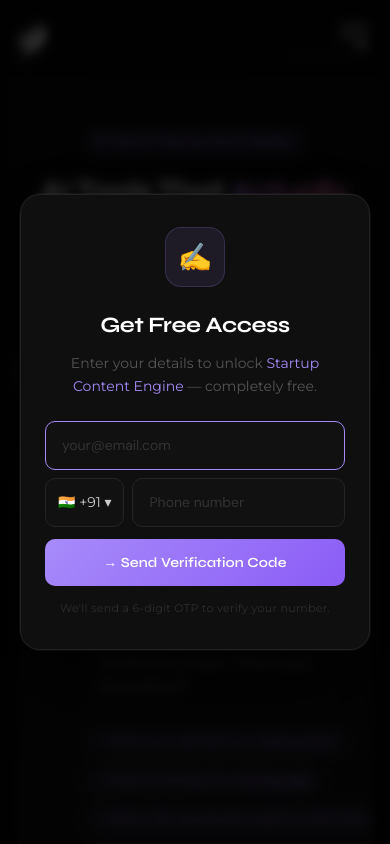
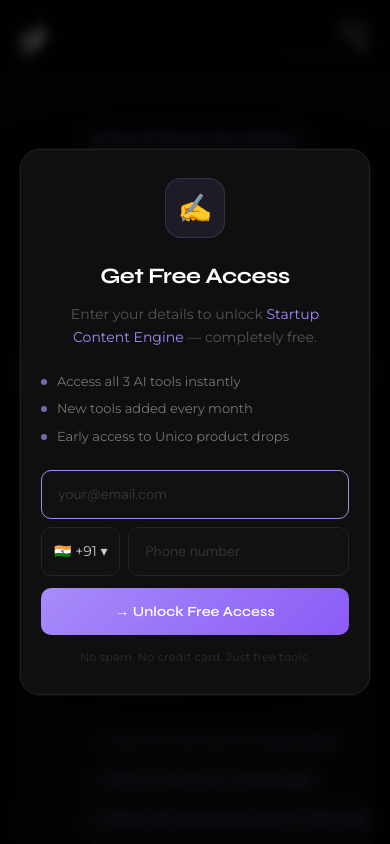
Before and after one commit to Unicostudios/UnicoLatest, a Next.js app: page /tools in a window 390 px wide. Shown: the top 844 px of the page. Built offline with nearby package versions, Linux system fonts and the light colour scheme.

Commit message:
Refactor country selection and OTP handling
Refactor country selection and OTP handling logic. Removed OTP input and related state management, and updated submission flow to directly handle email and phone verification.

```diff
--- a/src/app/tools/page.jsx
+++ b/src/app/tools/page.jsx
@@ -1,34 +1,5 @@
 "use client";
 import { useState, useRef, useEffect } from "react";
-
-const COUNTRIES = [
-  { code: "+91", name: "India", flag: "🇮🇳", country: "India" },
-  { code: "+1", name: "USA/Canada", flag: "🇺🇸", country: "United States" },
-  { code: "+44", name: "UK", flag: "🇬🇧", country: "United Kingdom" },
-  { code: "+61", name: "Australia", flag: "🇦🇺", country: "Australia" },
-  { code: "+971", name: "UAE", flag: "🇦🇪", country: "UAE" },
-  { code: "+65", name: "Singapore", flag: "🇸🇬", country: "Singapore" },
-  { code: "+60", name: "Malaysia", flag: "🇲🇾", country: "Malaysia" },
-  { code: "+49", name: "Germany", flag: "🇩🇪", country: "Germany" },
-  { code: "+33", name: "France", flag: "🇫🇷", country: "France" },
-  { code: "+81", name: "Japan", flag: "🇯🇵", country: "Japan" },
-  { code: "+82", name: "South Korea", flag: "🇰🇷", country: "South Korea" },
-  { code: "+55", name: "Brazil", flag: "🇧🇷", country: "Brazil" },
-  { code: "+52", name: "Mexico", flag: "🇲🇽", country: "Mexico" },
-  { code: "+27", name: "South Africa", flag: "🇿🇦", country: "South Africa" },
-  { code: "+234", name: "Nigeria", flag: "🇳🇬", country: "Nigeria" },
-  { code: "+20", name: "Egypt", flag: "🇪🇬", country: "Egypt" },
-  { code: "+966", name: "Saudi Arabia", flag: "🇸🇦", country: "Saudi Arabia" },
-  { code: "+90", name: "Turkey", flag: "🇹🇷", country: "Turkey" },
-  { code: "+7", name: "Russia", flag: "🇷🇺", country: "Russia" },
-  { code: "+86", name: "China", flag: "🇨🇳", country: "China" },
-  { code: "+62", name: "Indonesia", flag: "🇮🇩", country: "Indonesia" },
-  { code: "+63", name: "Philippines", flag: "🇵🇭", country: "Philippines" },
-  { code: "+92", name: "Pakistan", flag: "🇵🇰", country: "Pakistan" },
-  { code: "+880", name: "Bangladesh", flag: "🇧🇩", country: "Bangladesh" },
-  { code: "+94", name: "Sri Lanka", flag: "🇱🇰", country: "Sri Lanka" },
-  { code: "+977", name: "Nepal", flag: "🇳🇵", country: "Nepal" },
-];
 
 const TOOLS = {
   content: {
@@ -90,6 +61,30 @@
   },
 };
 
+const COUNTRIES = [
+  { code: "+91", name: "India", flag: "🇮🇳", country: "India" },
+  { code: "+1", name: "USA/Canada", flag: "🇺🇸", country: "United States" },
+  { code: "+44", name: "UK", flag: "🇬🇧", country: "United Kingdom" },
+  { code: "+61", name: "Australia", flag: "🇦🇺", country: "Australia" },
+  { code: "+971", name: "UAE", flag: "🇦🇪", country: "UAE" },
+  { code: "+65", name: "Singapore", flag: "🇸🇬", country: "Singapore" },
+  { code: "+60", name: "Malaysia", flag: "🇲🇾", country: "Malaysia" },
+  { code: "+49", name: "Germany", flag: "🇩🇪", country: "Germany" },
+  { code: "+33", name: "France", flag: "🇫🇷", country: "France" },
+  { code: "+81", name: "Japan", flag: "🇯🇵", country: "Japan" },
+  { code: "+55", name: "Brazil", flag: "🇧🇷", country: "Brazil" },
+  { code: "+52", name: "Mexico", flag: "🇲🇽", country: "Mexico" },
+  { code: "+27", name: "South Africa", flag: "🇿🇦", country: "South Africa" },
+  { code: "+234", name: "Nigeria", flag: "🇳🇬", country: "Nigeria" },
+  { code: "+966", name: "Saudi Arabia", flag: "🇸🇦", country: "Saudi Arabia" },
+  { code: "+62", name: "Indonesia", flag: "🇮🇩", country: "Indonesia" },
+  { code: "+63", name: "Philippines", flag: "🇵🇭", country: "Philippines" },
+  { code: "+92", name: "Pakistan", flag: "🇵🇰", country: "Pakistan" },
+  { code: "+880", name: "Bangladesh", flag: "🇧🇩", country: "Bangladesh" },
+  { code: "+94", name: "Sri Lanka", flag: "🇱🇰", country: "Sri Lanka" },
+  { code: "+977", name: "Nepal", flag: "🇳🇵", country: "Nepal" },
+];
+
 function isValidEmail(email) {
   return /^[a-zA-Z0-9._%+-]+@[a-zA-Z0-9.-]+\.[a-zA-Z]{2,}$/.test(email);
 }
@@ -104,15 +99,11 @@
   const [emailInput, setEmailInput] = useState("");
   const [selectedCountry, setSelectedCountry] = useState(COUNTRIES[0]);
   const [phoneInput, setPhoneInput] = useState("");
-  const [otpInput, setOtpInput] = useState("");
-  const [otpToken, setOtpToken] = useState("");
   const [emailError, setEmailError] = useState("");
   const [phoneError, setPhoneError] = useState("");
-  const [otpError, setOtpError] = useState("");
   const [showGate, setShowGate] = useState(true);
-  const [gateStep, setGateStep] = useState("details");
+  const [gateSuccess, setGateSuccess] = useState(false);
   const [submitting, setSubmitting] = useState(false);
-  const [resendTimer, setResendTimer] = useState(0);
   const [showUpgrade, setShowUpgrade] = useState(false);
   const [demoCompleted, setDemoCompleted] = useState(false);
   const [showCountryDropdown, setShowCountryDropdown] = useState(false);
@@ -143,19 +134,11 @@
     messagesEndRef.current?.scrollIntoView({ behavior: "smooth" });
   }, [messages, loading]);
 
-  useEffect(() => {
-    if (resendTimer > 0) {
-      const timer = setTimeout(() => setResendTimer(resendTimer - 1), 1000);
-      return () => clearTimeout(timer);
-    }
-  }, [resendTimer]);
-
   const tool = TOOLS[currentTool];
   const currentUses = uses[currentTool];
   const currentLimit = tool.limit;
-  const fullPhone = `${selectedCountry.code}${phoneInput}`;
 
-  const handleSendOTP = async () => {
+  const handleSubmit = async () => {
     setEmailError("");
     setPhoneError("");
     let valid = true;
@@ -166,43 +149,12 @@
     if (!valid) return;
     setSubmitting(true);
     try {
-      const res = await fetch("/api/otp", {
-        method: "POST",
-        headers: { "Content-Type": "application/json" },
-        body: JSON.stringify({ action: "send", phone: fullPhone }),
-      });
-      const data = await res.json();
-      if (data.success) {
-        setOtpToken(data.token);
-        setGateStep("otp");
-        setResendTimer(60);
-      } else {
-        setPhoneError(data.error || "Failed to send OTP. Please try again.");
-      }
-    } catch {
-      setPhoneError("Something went wrong. Please try again.");
-    }
-    setSubmitting(false);
-  };
-
-  const handleVerifyOTP = async () => {
-    setOtpError("");
-    if (!otpInput || otpInput.length !== 6) { setOtpError("Please enter the 6-digit OTP"); return; }
-    setSubmitting(true);
-    try {
-      const res = await fetch("/api/otp", {
-        method: "POST",
-        headers: { "Content-Type": "application/json" },
-        body: JSON.stringify({ action: "verify", phone: fullPhone, otp: otpInput, token: otpToken }),
-      });
-      const data = await res.json();
-      if (data.success) {
       await fetch("/api/leads", {
         method: "POST",
         headers: { "Content-Type": "application/json" },
         body: JSON.stringify({
           email: emailInput,
-            phone: fullPhone,
+          phone: `${selectedCountry.code}${phoneInput}`,
           tool: tool.name,
           country: selectedCountry.country,
         }),
@@ -210,18 +162,16 @@
       sessionStorage.setItem("unico_tools_email", emailInput);
       sessionStorage.setItem("unico_tools_time", Date.now().toString());
       setEmail(emailInput);
-        setGateStep("success");
-      } else {
-        setOtpError(data.error || "Incorrect OTP. Please try again.");
-      }
+      setGateSuccess(true);
     } catch {
-      setOtpError("Something went wrong. Please try again.");
+      setEmailError("Something went wrong. Please try again.");
     }
     setSubmitting(false);
   };
 
   const closeGate = () => {
     setShowGate(false);
+    setGateSuccess(false);
     setTimeout(() => textareaRef.current?.focus(), 100);
   };
 
@@ -314,12 +264,15 @@
         .t-hint { text-align:center; font-size:11px; color:#2a2a2a; margin-top:10px; letter-spacing:0.03em; }
         .t-gate { position:fixed; inset:0; background:rgba(0,0,0,0.75); backdrop-filter:blur(6px); z-index:100; display:flex; align-items:center; justify-content:center; padding:20px; animation:fadeIn 0.2s ease; }
         @keyframes fadeIn { from{opacity:0} to{opacity:1} }
-        .t-gate-modal { background:#0f0f0f; border:1px solid #222; border-radius:20px; padding:40px 36px; width:100%; max-width:440px; text-align:center; box-shadow:0 0 0 1px rgba(255,255,255,0.04),0 40px 100px rgba(0,0,0,0.8); animation:slideUp 0.3s cubic-bezier(0.16,1,0.3,1); }
+        .t-gate-modal { background:#0f0f0f; border:1px solid #222; border-radius:20px; padding:40px 36px; width:100%; max-width:440px; text-align:center; box-shadow:0 0 0 1px rgba(255,255,255,0.04),0 40px 100px rgba(0,0,0,0.8); animation:slideUp 0.3s cubic-bezier(0.16,1,0.3,1); max-height:90vh; overflow-y:auto; }
         @keyframes slideUp { from{opacity:0;transform:translateY(20px)} to{opacity:1;transform:translateY(0)} }
         .t-gate-icon { width:60px; height:60px; border-radius:16px; background:rgba(167,139,250,0.10); border:1px solid rgba(167,139,250,0.18); display:flex; align-items:center; justify-content:center; font-size:28px; margin:0 auto 22px; }
         .t-gate-title { font-family:'Syne',sans-serif; font-size:22px; font-weight:700; color:#fff; letter-spacing:-0.02em; margin-bottom:10px; }
         .t-gate-sub { font-size:14px; color:#555; line-height:1.6; margin-bottom:24px; font-weight:300; }
         .t-gate-sub strong { color:#a78bfa; font-weight:500; }
+        .t-gate-perks { display:flex; flex-direction:column; gap:8px; margin-bottom:24px; text-align:left; }
+        .t-gate-perk { display:flex; align-items:center; gap:10px; font-size:13px; color:#777; }
+        .t-gate-perk-dot { width:6px; height:6px; border-radius:50%; background:#a78bfa; flex-shrink:0; opacity:0.7; }
         .t-gate-input { width:100%; background:#111; border:1px solid #242424; border-radius:10px; padding:13px 16px; font-family:'DM Sans',sans-serif; font-size:14px; color:#ccc; outline:none; transition:border-color 0.2s; margin-bottom:8px; }
         .t-gate-input::placeholder { color:#333; }
         .t-gate-input:focus { border-color:#a78bfa; }
@@ -332,19 +285,14 @@
         .t-phone-row { display:flex; gap:8px; margin-bottom:8px; }
         .t-country-btn { background:#111; border:1px solid #242424; border-radius:10px; padding:13px 12px; color:#ccc; cursor:pointer; font-size:14px; white-space:nowrap; display:flex; align-items:center; gap:6px; transition:border-color 0.2s; flex-shrink:0; }
         .t-country-btn:hover { border-color:#a78bfa; }
-        .t-country-dropdown { position:absolute; top:100%; left:0; right:0; background:#111; border:1px solid #333; border-radius:10px; max-height:200px; overflow-y:auto; z-index:200; margin-top:4px; }
+        .t-country-dropdown { position:absolute; top:100%; left:0; right:0; background:#1a1a1a; border:1px solid #333; border-radius:10px; max-height:180px; overflow-y:auto; z-index:200; margin-top:4px; }
         .t-country-option { padding:10px 14px; cursor:pointer; font-size:13px; color:#ccc; display:flex; align-items:center; gap:8px; transition:background 0.15s; }
-        .t-country-option:hover { background:#1a1a1a; color:#fff; }
-        .t-otp-input { width:100%; background:#111; border:1px solid #242424; border-radius:10px; padding:16px; font-family:'Syne',sans-serif; font-size:24px; color:#fff; outline:none; transition:border-color 0.2s; margin-bottom:8px; text-align:center; letter-spacing:8px; }
-        .t-otp-input:focus { border-color:#a78bfa; }
-        .t-otp-input.error { border-color:#f87171; }
-        .t-resend { background:none; border:none; color:#555; cursor:pointer; font-size:13px; margin-top:8px; transition:color 0.2s; }
-        .t-resend:hover { color:#a78bfa; }
+        .t-country-option:hover { background:#222; color:#fff; }
         .t-success-icon { width:56px; height:56px; border-radius:50%; background:rgba(34,197,94,0.1); border:1px solid rgba(34,197,94,0.2); display:flex; align-items:center; justify-content:center; font-size:24px; margin:0 auto 18px; }
         .t-upgrade { position:fixed; inset:0; background:rgba(0,0,0,0.85); backdrop-filter:blur(6px); z-index:100; display:flex; align-items:center; justify-content:center; padding:20px; }
         .t-upgrade-modal { background:#0f0f0f; border:1px solid #222; border-radius:20px; padding:40px 36px; width:100%; max-width:420px; text-align:center; }
         .t-demo-banner { background:rgba(34,211,238,0.05); border:1px solid rgba(34,211,238,0.15); border-radius:12px; padding:16px 20px; margin-bottom:16px; text-align:center; }
-        @media(max-width:600px) { .t-selector{gap:4px;padding:4px;} .t-btn{padding:9px 12px;font-size:12px;} .t-gate-modal{padding:32px 24px;} }
+        @media(max-width:600px) { .t-selector{gap:4px;padding:4px;} .t-btn{padding:9px 12px;font-size:12px;} .t-gate-modal{padding:28px 20px;} }
       `}</style>
 
       <div className="tools-page">
@@ -456,14 +404,20 @@
       {showGate && (
         <div className="t-gate">
           <div className="t-gate-modal">
-            {gateStep === "details" && (
+            {!gateSuccess ? (
               <>
                 <div className="t-gate-icon">{tool.icon}</div>
                 <h2 className="t-gate-title">Get Free Access</h2>
                 <p className="t-gate-sub">Enter your details to unlock <strong>{tool.name}</strong> — completely free.</p>
+                <div className="t-gate-perks">
+                  <div className="t-gate-perk"><div className="t-gate-perk-dot" />Access all 3 AI tools instantly</div>
+                  <div className="t-gate-perk"><div className="t-gate-perk-dot" />New tools added every month</div>
+                  <div className="t-gate-perk"><div className="t-gate-perk-dot" />Early access to Unico product drops</div>
+                </div>
                 <input type="email" className={`t-gate-input ${emailError ? "error" : ""}`}
                   placeholder="your@email.com" value={emailInput}
                   onChange={(e) => { setEmailInput(e.target.value); setEmailError(""); }}
+                  onKeyDown={(e) => e.key === "Enter" && handleSubmit()}
                   autoComplete="email" autoFocus />
                 {emailError && <p className="t-gate-error">⚠️ {emailError}</p>}
                 <div style={{ position: "relative" }}>
@@ -475,6 +429,7 @@
                       style={{ margin: 0, flex: 1 }}
                       placeholder="Phone number" value={phoneInput}
                       onChange={(e) => { setPhoneInput(e.target.value.replace(/\D/g, "")); setPhoneError(""); }}
+                      onKeyDown={(e) => e.key === "Enter" && handleSubmit()}
                       autoComplete="tel" />
                   </div>
                   {showCountryDropdown && (
@@ -489,46 +444,15 @@
                   )}
                 </div>
                 {phoneError && <p className="t-gate-error">⚠️ {phoneError}</p>}
-                <button className="t-gate-btn" onClick={handleSendOTP} disabled={submitting}>
-                  {submitting ? "Sending OTP..." : "→ Send Verification Code"}
+                <button className="t-gate-btn" onClick={handleSubmit} disabled={submitting}>
+                  {submitting ? "Getting access..." : "→ Unlock Free Access"}
                 </button>
-                <p className="t-gate-fine">We'll send a 6-digit OTP to verify your number.</p>
+                <p className="t-gate-fine">No spam. No credit card. Just free tools.</p>
               </>
-            )}
-            {gateStep === "otp" && (
-              <>
-                <div className="t-gate-icon">📱</div>
-                <h2 className="t-gate-title">Verify Your Number</h2>
-                <p className="t-gate-sub">We sent a 6-digit code to <strong>{fullPhone}</strong></p>
-                <input type="number" className={`t-otp-input ${otpError ? "error" : ""}`}
-                  placeholder="000000" value={otpInput} maxLength={6}
-                  onChange={(e) => { setOtpInput(e.target.value.slice(0, 6)); setOtpError(""); }}
-                  autoFocus />
-                {otpError && <p className="t-gate-error">⚠️ {otpError}</p>}
-                <button className="t-gate-btn" onClick={handleVerifyOTP} disabled={submitting}>
-                  {submitting ? "Verifying..." : "→ Verify & Get Access"}
-                </button>
-                <div style={{ marginTop: 12 }}>
-                  {resendTimer > 0 ? (
-                    <p style={{ color: "#555", fontSize: 13 }}>Resend OTP in {resendTimer}s</p>
             ) : (
-                    <button className="t-resend" onClick={() => { setGateStep("details"); setOtpInput(""); setOtpToken(""); }}>
-                      ← Change number or resend
-                    </button>
-                  )}
-                </div>
-                <button style={{ background: "none", border: "none", color: "#333", cursor: "pointer", fontSize: 12, marginTop: 8 }}
-                  onClick={() => { setGateStep("details"); setOtpInput(""); setOtpToken(""); }}>
-                  ← Go back
-                </button>
-              </>
-            )}
-            {gateStep === "success" && (
               <>
                 <div className="t-success-icon">✓</div>
-                <h2 style={{ fontFamily: "'Syne',sans-serif", fontSize: 20, fontWeight: 700, color: "#fff", marginBottom: 8 }}>
-                  You're verified! 🎉
-                </h2>
+                <h2 style={{ fontFamily: "'Syne',sans-serif", fontSize: 20, fontWeight: 700, color: "#fff", marginBottom: 8 }}>You're in! 🎉</h2>
                 <p style={{ color: "#555", fontSize: 14, marginBottom: 24 }}>Welcome to Unico Tools. Let's get to work!</p>
                 <button className="t-gate-btn" onClick={closeGate}>Start using {tool.shortName} →</button>
               </>
```
Lines whose indentation alone changed are shown as unchanged.
